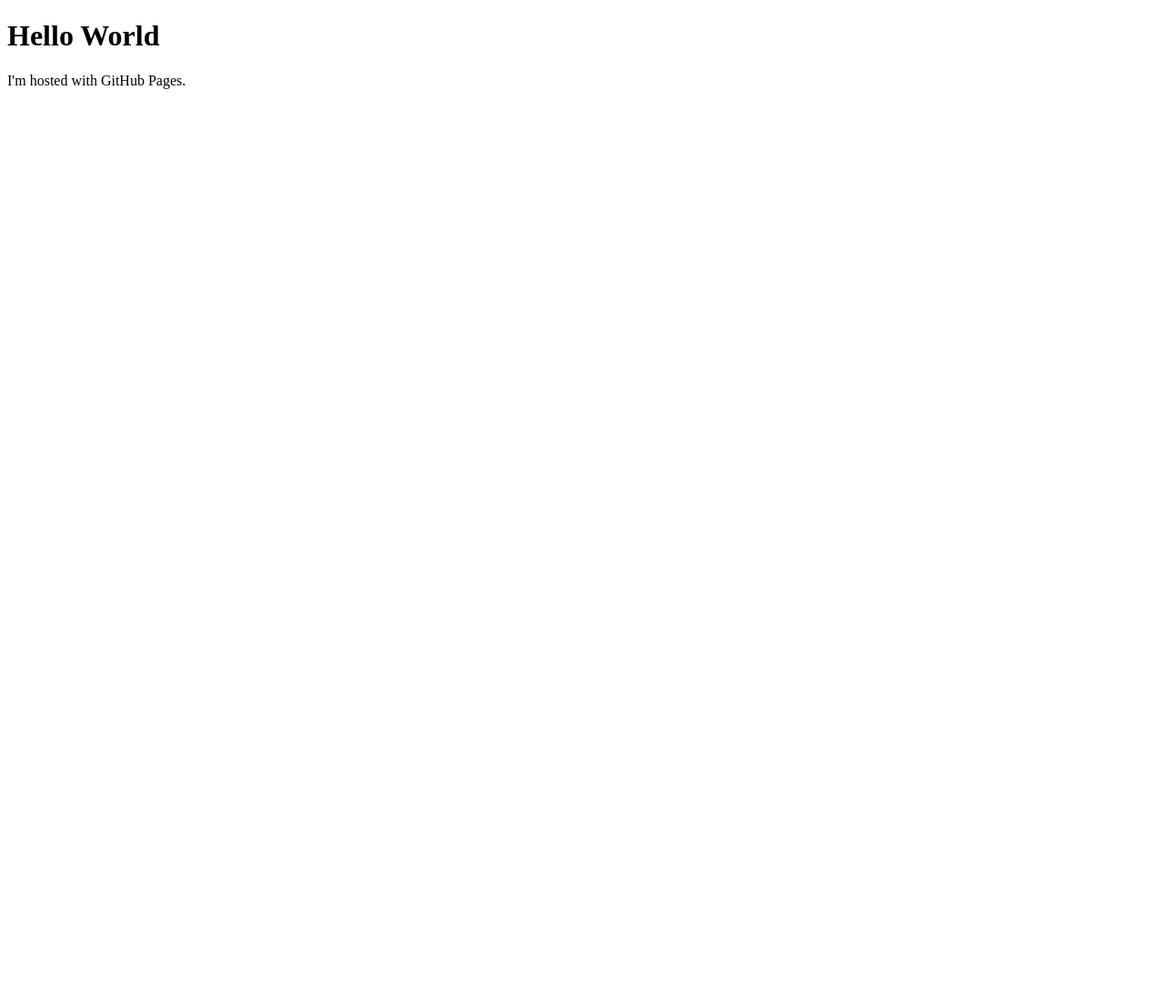
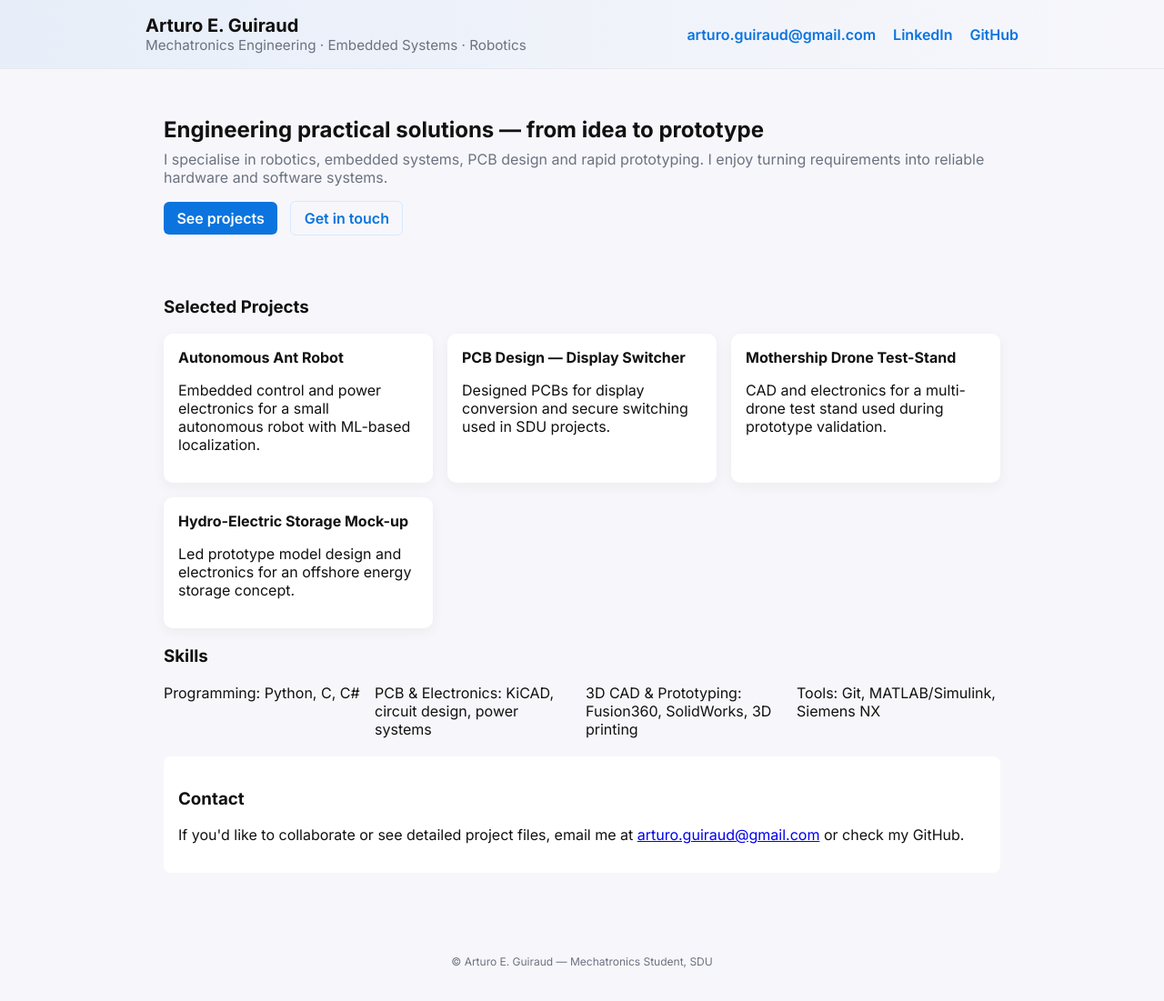
Before and after one commit to aeguiraud/aeguiraud.github.io, a plain HTML site: page index.html in a window 1280 px wide. Shown: the whole page at 91% size. Before the commit the page ends 800 px from the top, so only its background shows below. Drawn offline with Linux system fonts and the light colour scheme.

Commit message:
Add files via upload

```diff
--- a/index.html
+++ b/index.html
@@ -1,7 +1,76 @@
 <!DOCTYPE html>
-<html>
+<html lang="en">
+<head>
+	<meta charset="utf-8" />
+	<meta name="viewport" content="width=device-width,initial-scale=1" />
+	<title>Arturo E. Guiraud — Engineering Portfolio</title>
+	<link rel="stylesheet" href="styles.css">
+	<link href="https://fonts.googleapis.com/css2?family=Inter:wght@300;400;600;700&display=swap" rel="stylesheet">
+</head>
 <body>
-<h1>Hello World</h1>
-<p>I'm hosted with GitHub Pages.</p>
+	<header class="site-header">
+		<div class="container header-inner">
+			<div class="brand">
+				<h1 class="name">Arturo E. Guiraud</h1>
+				<p class="role">Mechatronics Engineering · Embedded Systems · Robotics</p>
+			</div>
+			<nav class="contact">
+				<a href="mailto:arturo.guiraud@gmail.com">arturo.guiraud@gmail.com</a>
+				<a href="https://linkedin.com/in/arturo-guiraud" target="_blank" rel="noopener">LinkedIn</a>
+				<a href="https://github.com/aeguiraud" target="_blank" rel="noopener">GitHub</a>
+			</nav>
+		</div>
+	</header>
+
+	<main class="container">
+		<section class="hero">
+			<h2>Engineering practical solutions — from idea to prototype</h2>
+			<p>I specialise in robotics, embedded systems, PCB design and rapid prototyping. I enjoy turning requirements into reliable hardware and software systems.</p>
+			<p class="cta-row"><a class="btn" href="#projects">See projects</a> <a class="btn ghost" href="#contact">Get in touch</a></p>
+		</section>
+
+		<section id="projects">
+			<h3>Selected Projects</h3>
+			<div class="grid">
+				<article class="card">
+					<h4>Autonomous Ant Robot</h4>
+					<p>Embedded control and power electronics for a small autonomous robot with ML-based localization.</p>
+				</article>
+				<article class="card">
+					<h4>PCB Design — Display Switcher</h4>
+					<p>Designed PCBs for display conversion and secure switching used in SDU projects.</p>
+				</article>
+				<article class="card">
+					<h4>Mothership Drone Test-Stand</h4>
+					<p>CAD and electronics for a multi-drone test stand used during prototype validation.</p>
+				</article>
+				<article class="card">
+					<h4>Hydro-Electric Storage Mock-up</h4>
+					<p>Led prototype model design and electronics for an offshore energy storage concept.</p>
+				</article>
+			</div>
+		</section>
+
+		<section id="skills">
+			<h3>Skills</h3>
+			<ul class="skills">
+				<li>Programming: Python, C, C#</li>
+				<li>PCB & Electronics: KiCAD, circuit design, power systems</li>
+				<li>3D CAD & Prototyping: Fusion360, SolidWorks, 3D printing</li>
+				<li>Tools: Git, MATLAB/Simulink, Siemens NX</li>
+			</ul>
+		</section>
+
+		<section id="contact" class="contact-section">
+			<h3>Contact</h3>
+			<p>If you'd like to collaborate or see detailed project files, email me at <a href="mailto:arturo.guiraud@gmail.com">arturo.guiraud@gmail.com</a> or check my GitHub.</p>
+		</section>
+	</main>
+
+	<footer class="site-footer">
+		<div class="container">
+			<small>© Arturo E. Guiraud — Mechatronics Student, SDU</small>
+		</div>
+	</footer>
 </body>
 </html>
```
